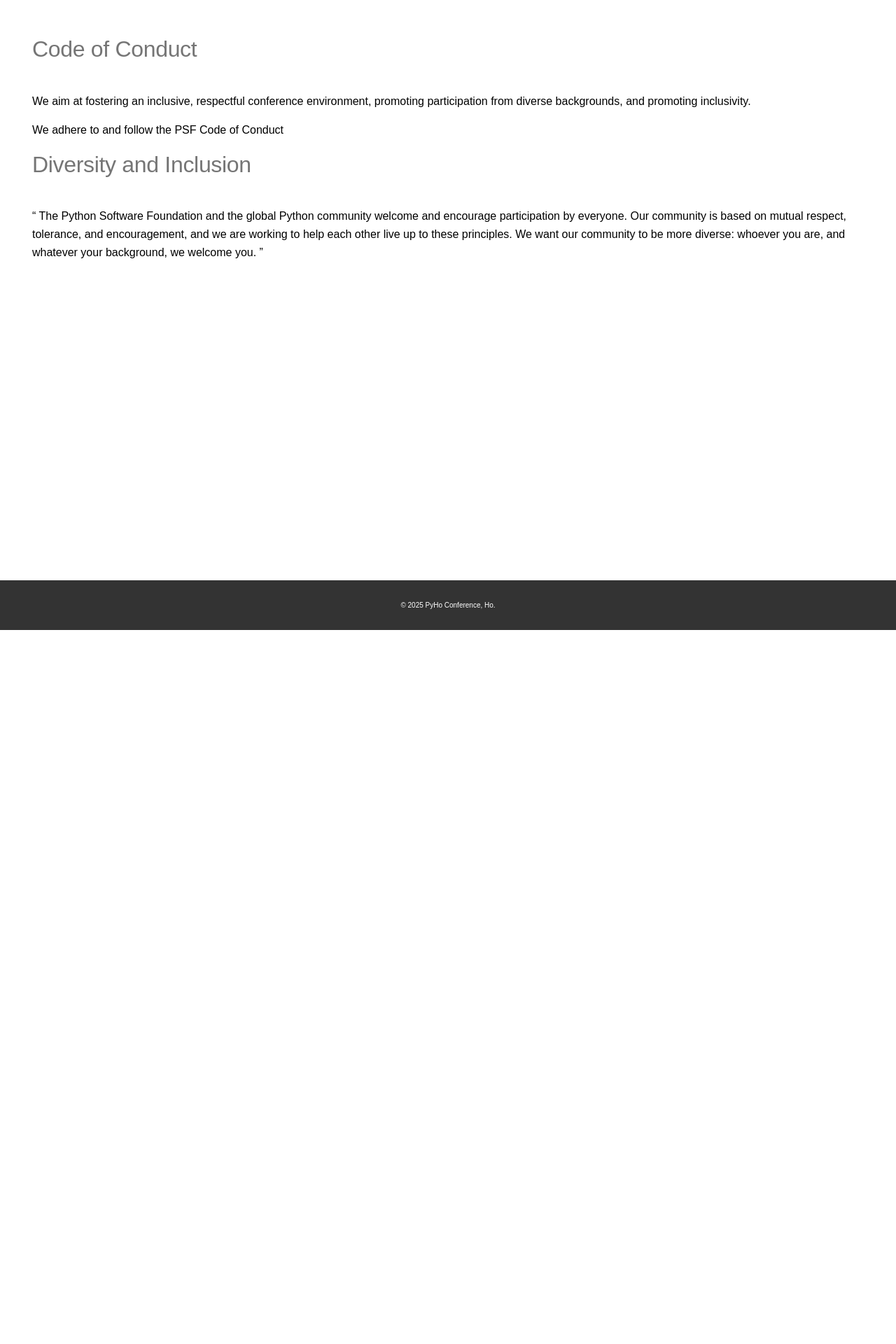
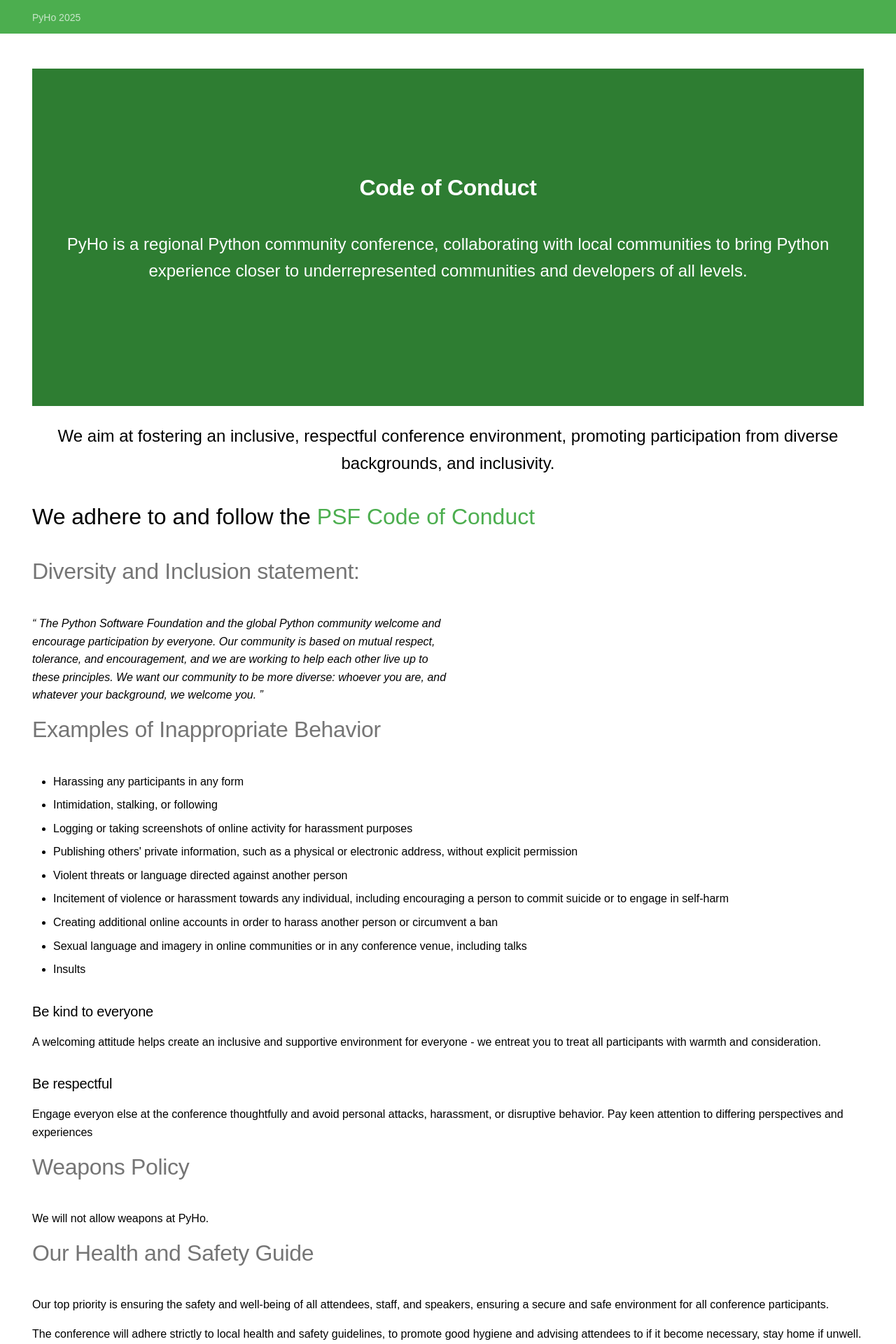
Before and after one commit to hopythonusergroup/2025.pyho.conference, an MkDocs documentation site: the page built from docs/code-of-conduct.md, in a window 1280 px wide. Shown: the top 1920 px of the page at 70% size. Built offline with MkDocs 1.6.1 and Material for MkDocs 9.7.7, drawn with Linux system fonts in a browser that asks for light colours; before the commit the page ends 900 px from its top, so only the background shows below that; some of the changed text lies outside the part shown.

Commit message:
update and clean up coc page

```diff
--- /dev/null
+++ b/docs/overrides/coc.html
@@ -0,0 +1,95 @@
+{% extends "main.html" %}
+
+{% block header %}
+<link rel="stylesheet" href="https://cdnjs.cloudflare.com/ajax/libs/font-awesome/6.4.2/css/all.min.css">
+{% endblock header %}
+
+{% block hero %}
+
+{% endblock hero %}
+
+{% block content %}
+    <header class="hero">
+        <h1 style="color: white; font-weight: 900;">Code of Conduct</h1>
+        <p class="hero-paragraph">
+            PyHo is a regional Python community conference, collaborating with local communities to bring Python experience closer to underrepresented communities and developers of all levels.
+        </p>
+    </header>
+
+    <p style="text-align: center; font-size: x-large;">
+        We aim at fostering an inclusive, respectful conference environment, promoting participation from diverse backgrounds, and inclusivity.
+    </p>
+
+    <p style="font-size: xx-large;">We adhere to and follow the <a href="https://policies.python.org/python.org/code-of-conduct/">PSF Code of Conduct</a></p>
+
+    <h1>Diversity and Inclusion statement:</h1>
+    <p style="max-width: 50%; font-style: oblique;">
+        <q>
+            The Python Software Foundation and the global Python community welcome and encourage participation by everyone. Our community is based on mutual respect, tolerance, and encouragement, and we are working to help each other live up to these principles. We want our community to be more diverse: whoever you are, and whatever your background, we welcome you.
+            </q>
+    </p>
+
+    <h1>Examples of Inappropriate Behavior</h1>
+    <ul>
+        <li>Harassing any participants in any form</li>
+        <li>Intimidation, stalking, or following</li>
+        <li>Logging or taking screenshots of online activity for harassment purposes</li>
+        <li>Publishing others' private information, such as a physical or electronic address, without explicit permission</li>
+        <li>Violent threats or language directed against another person</li>
+        <li>Incitement of violence or harassment towards any individual, including encouraging a person to commit suicide or to engage in self-harm</li>
+        <li>Creating additional online accounts in order to harass another person or circumvent a ban</li>
+        <li>Sexual language and imagery in online communities or in any conference venue, including talks</li>
+        <li>Insults</li>
+    </ul>
+
+    <h3>Be kind to everyone</h3>
+    <p>
+        A welcoming attitude helps create an inclusive and supportive environment for everyone - we entreat you
+        to treat all participants with warmth and consideration.
+    </p>
+
+    <h3>Be respectful</h3>
+    <p>
+        Engage everyon else at the conference thoughtfully and avoid personal attacks, harassment, or disruptive behavior. Pay keen attention to
+        differing perspectives and experiences
+    </p>
+
+    <h1>Weapons Policy</h1>
+    <p>We will not allow weapons at PyHo.</p>
+
+    <h1>Our Health and Safety Guide</h1>
+    <p>Our top priority is ensuring the safety and well-being of all attendees, staff, and speakers, ensuring a secure and safe environment for all conference participants.</p>
+
+    <p>
+        The conference will adhere strictly to local health and safety guidelines, to promote good hygiene and advising attendees to if it become necessary, stay home if unwell. Further details on protocols and conference resources will be provided closer to the event.
+    </p>
+
+    <h1>Masking up</h1>
+    <p>
+        We encourage all in attendance to keep up with their COVID-19 vaccinations. The conference team also advice the use of facial coverings when indoors and unable to social distance
+    </p>
+
+    <h1>If you feel unwell</h1>
+    <p>
+        We advise you to stay at home and take care of your health while that is also very important.
+
+    </p>
+
+    <h1>If you feel any of these symptoms</h1>
+    <p>Fever, Cough, Trouble breathing. aches and pains, nasal congestion, headache, conjunctivitis, sore throat, diarrhea, loss of taste or smell or a rash on skin or discoloration of fingers or toes etc.</p>
+
+    <ul>
+        <li>If you feel unwell</li>
+        <li>If you need to talk to someone</li>
+        <li>For general health care</li>
+        <li>For severe symptoms or emergencies</li>
+        <li>For general information on COVID-19</li>
+    </ul>
+    <b>Please do not hesitate to approach or alert any of the conference organizers or seek immediate attention or help.</b>
+{% endblock content %}
+
+{% block footer %}
+<footer>
+    <p>&copy; 2025 PyHo Conference, Ho.</p>
+</footer>
+{% endblock footer %}
--- a/docs/overrides/code-of-conduct.html
+++ /dev/null
@@ -1,26 +0,0 @@
-{% extends "main.html" %}
-
-{% block header %}
-<link rel="stylesheet" href="https://cdnjs.cloudflare.com/ajax/libs/font-awesome/6.4.2/css/all.min.css">
-{% endblock header %}
-
-{% block content %}
-    <h1>Code of Conduct</h1>
-
-    <p>
-        We aim at fostering an inclusive, respectful conference environment, promoting participation from diverse backgrounds, and promoting inclusivity.
-    </p>
-
-    <p>We adhere to and follow the PSF Code of Conduct</p>
-
-    <h1>Diversity and Inclusion</h1>
-    <q>
-    The Python Software Foundation and the global Python community welcome and encourage participation by everyone. Our community is based on mutual respect, tolerance, and encouragement, and we are working to help each other live up to these principles. We want our community to be more diverse: whoever you are, and whatever your background, we welcome you.
-    </q>
-{% endblock content %}
-
-{% block footer %}
-<footer>
-    <p>&copy; 2025 PyHo Conference, Ho.</p>
-</footer>
-{% endblock footer %}
--- a/docs/overrides/home.html
+++ b/docs/overrides/home.html
@@ -4,14 +4,13 @@
 <link rel="stylesheet" href="https://cdnjs.cloudflare.com/ajax/libs/font-awesome/6.4.2/css/all.min.css">
 {% endblock header %}
 
-
-{% block hero %}
+{% block content %}
 <header class="hero">
-    <h1>We're happy to announce <br>PyHo 2025</h1>
+    <h1 style="font-style: normal; font-weight: bold; font-size: 70px; color: beige; font-family: cursive;">PyHo 2025</h1>
     <p class="hero-paragraph">
-        The regional Python community conference from the Oxygen City.
-        <br><br>
-        At the University of Health and Allied Sciences, Ho, Volta.
+        the regional Python community conference from the Oxygen City.
+        <br>
+       <a href="https://uhas.edu.gh/uhas/general-overview" target="_blank" style="text-decoration: underline; color: aquamarine;">University of Health and Allied Sciences, Ho, Volta.</a>
     </p>
     <h2 class="hero-date"><b>October 24th-25th, 2025</b></h2>
 
@@ -20,14 +19,12 @@
         <a href="https://ti.to/pythonho/pyho-2025" class="button ticket-button" target="_blank">🎟️ Get Your Ticket</a>
     </div>
 </header>
-{% endblock hero %}
 
-{% block content %}
 <section class="important-dates">
     <h2><b>Important Dates to Keep</b></h2>
     <ul>
-        <li><b>Call for Speakers Opens:</b> March 15, 2025</li>
-        <li><b>Registration/Ticket Sales Open:</b> March 15, 2025</li>
+        <li><s><b>Call for Speakers Opens:</b> March 15, 2025</s></li>
+        <li><s><b>Registration/Ticket Sales Open:</b> March 15, 2025</s></li>
         <li><b>Call for Speakers Closes:</b> June 15, 2025</li>
         <li><b>Speakers Announced:</b> July 5, 2025</li>
         <li><b>Registration/Ticket Sales Close:</b> September 20, 2025</li>
@@ -41,19 +38,19 @@
 </section>
 
 <section class="sponsor">
-    <h2><b>Sponsor Us</b></h2>
+    <h2 style="font-weight: bold;"><b>Sponsor Us</b></h2>
     <p>We count on your Sponsorship to make our conference a success.
         <!--<br>Download our <a href="static/prospectus.pdf" download>Sponsorship prospectus</a> or -->
         <br>Send us an email via <span style="color: darkgreen; font-weight: bold;">sponsorship@pythonho.com</span>.
     </p>
 </section>
 
-<!-- <section class="code-of-conduct">
+<section class="code-of-conduct">
     <h2><b>Code of Conduct</b></h2>
     <p><a href="code-of-conduct">Read our Code of Conduct</a></p>
 </section>
 
-<section class="health-safety">
+<!--<section class="health-safety">
     <h2><b>Health & Safety Policy</b></h2>
     <p><a href="health-safety">View our Health & Safety Policy</a></p>
 </section> -->
--- a/docs/overrides/hsp.html
+++ /dev/null
@@ -1,43 +0,0 @@
-{% extends "main.html" %}
-
-{% block header %}
-<link rel="stylesheet" href="https://cdnjs.cloudflare.com/ajax/libs/font-awesome/6.4.2/css/all.min.css">
-{% endblock header %}
-
-{% block content %}
-    <h1>Our Health and Safety Guide</h1>
-    <p>Our top priority is ensuring the safety and well-being of all attendees, staff, and speakers, ensuring a secure and safe environment for all conference participants.</p>
-
-    <p>
-        The conference will adhere strictly to local health and safety guidelines, to promote good hygiene and advising attendees to if it become necessary, stay home if unwell. Further details on protocols and conference resources will be provided closer to the event.
-    </p>
-
-    <h1>Masking up</h1>
-    <p>
-        We encourage all in attendance to keep up with their COVID-19 vaccinations. The conference team also advice the use of facial coverings when indoors and unable to social distance
-    </p>
-
-    <h1>If you feel unwell</h1>
-    <p>
-        We advise you to stay at home and take care of your health while that is also very important.
-
-    </p>
-
-    <h1>If you feel any of these symptoms</h1>
-    <p>Fever, Cough, Trouble breathing. aches and pains, nasal congestion, headache, conjunctivitis, sore throat, diarrhea, loss of taste or smell or a rash on skin or discoloration of fingers or toes etc.</p>
-
-    <ul>
-        <li>If you feel unwell</li>
-        <li>If you need to talk to someone</li>
-        <li>For general health care</li>
-        <li>For severe symptoms or emergencies</li>
-        <li>For general information on COVID-19</li>
-    </ul>
-    <b>Please do not hesitate to approach or alert any of the conference organizers or seek immediate attention or help.</b>
-{% endblock %}
-
-{% block footer %}
-    <footer>
-        <p>&copy; 2025 PyHo Conference, Ho.</p>
-    </footer>
-{% endblock %}
--- a/docs/overrides/main.html
+++ b/docs/overrides/main.html
@@ -1,5 +1,5 @@
 {% extends "base.html" %}
 
 {% block htmltitle %}
-  <title>PyHo 2025</title>
+  <title>PyHo 2025 | The Regional Python Community Conference of the Python User Group Ho</title>
 {% endblock %}
--- a/docs/stylesheets/extra.css
+++ b/docs/stylesheets/extra.css
@@ -9,14 +9,14 @@
 
 .hero {
     text-align: center;
-    margin-top: -60px;
+    /* margin-top: -60px; */
     background-color: #2E7D32; /* Not too bright green */
     color: white;
     padding: 150px 20px;
 }
 
 .hero-paragraph {
-    font-size: 1.8em;
+    font-size: 1.5em;
 }
 
 .hero-date {
--- a/mkdocs.yml
+++ b/mkdocs.yml
@@ -3,11 +3,17 @@
 site_url: https://github.com/hopythonusergroup/2025.pyho.conference.git
 repo_url: https://github.com/hopythonusergroup/2025.pyho.conference.git
 repo_name: hopythonusergroup/2025.pyho.conference
+nav:
+  - PyHo 2025: index.md
 theme:
+  logo: static/assets/pyho-2025-logo.jpeg
+  favicon: static/images/favicon.ico
   name: material
   custom_dir: docs/overrides
   palette:
     scheme: default
     primary: green
+  features:
+    - navigation.tabs
 extra_css:
   - stylesheets/extra.css
```
Also changed, not shown: docs/code-of-conduct.md (+1 -2 lines), docs/health.md (deleted, +0 -7 lines), docs/index.md (+0 -1 lines), docs/static/assets/pyho-2025-logo.jpeg (added), docs/static/images/favicon.ico (added).
